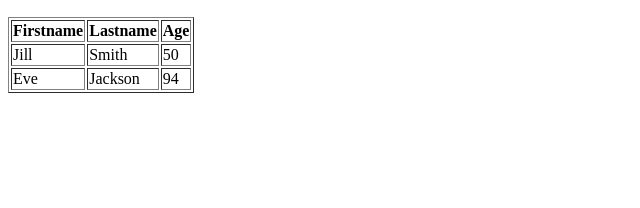
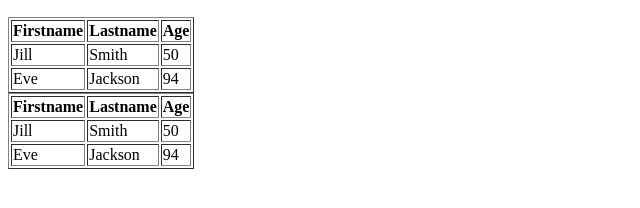
Before and after one commit to madnankhalid/test_fkm, a plain HTML site: page index.html in a window 1280 px wide. Shown: the part 110-318 px from the top of the page, without its empty margins (0-640 px from the left). Drawn offline with Linux system fonts and the light colour scheme.

Commit message:
update table

```diff
--- a/index.html
+++ b/index.html
@@ -25,5 +25,24 @@
             <td>94</td>
           </tr>
     </table>
+    <table border="1">
+      <tr>
+          <th>Firstname</th>
+          <th>Lastname</th>
+          <th>Age</th>
+        </tr>
+        <tr>
+          <td>Jill</td>
+          <td>Smith</td>
+          <td>50</td>
+        </tr>
+        <tr>
+          <td>Eve</td>
+          <td>Jackson</td>
+          <td>94</td>
+        </tr>
+  </table>
+
+
 </body>
 </html>
```
